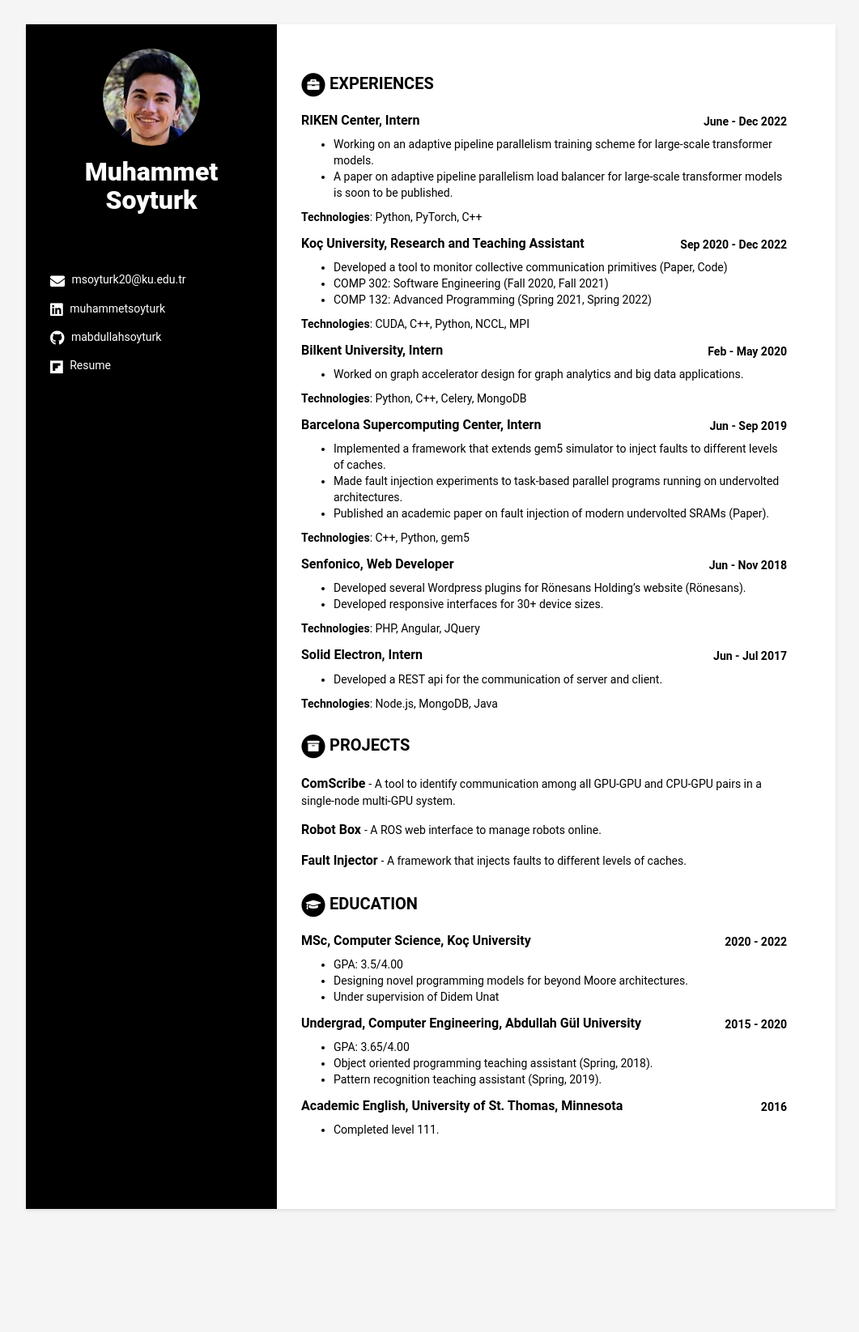
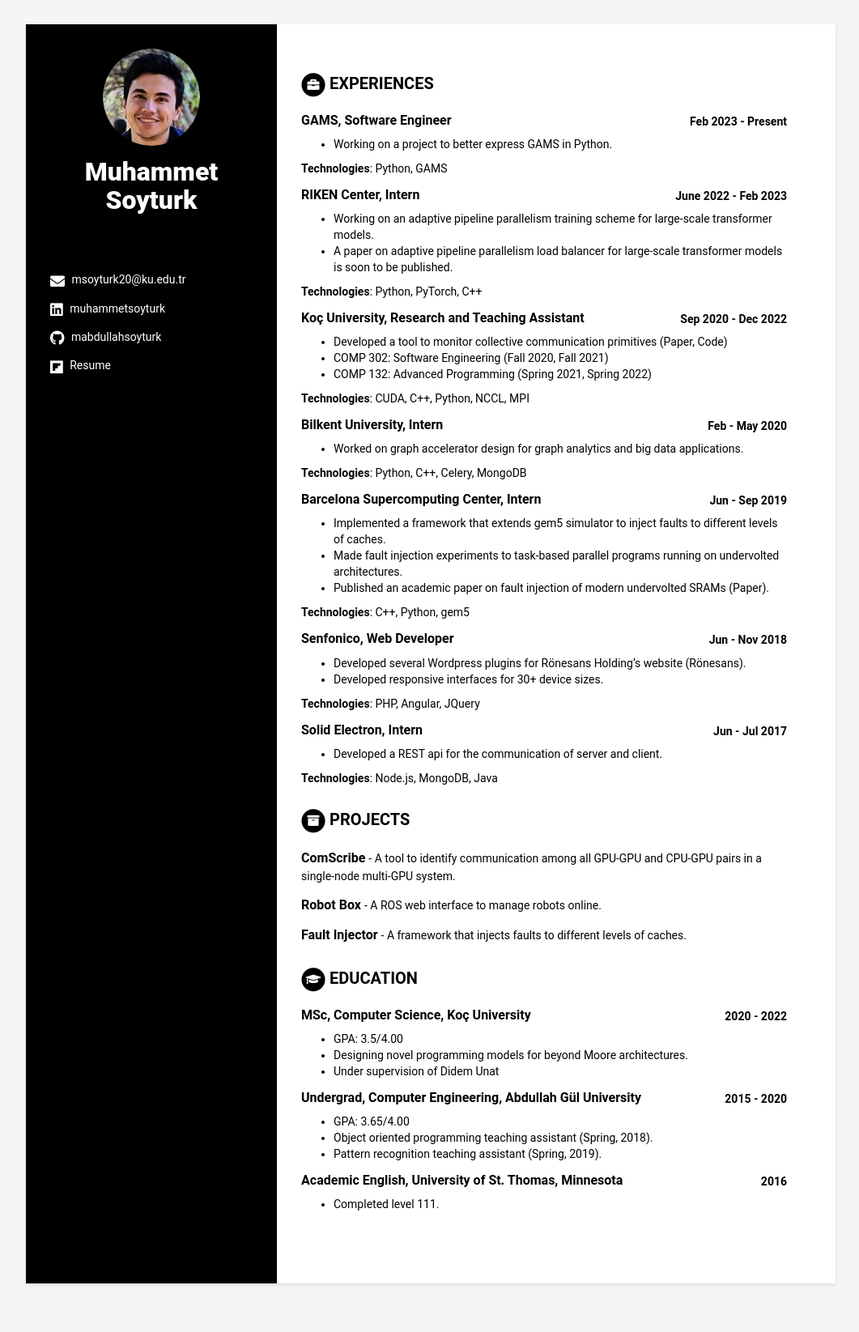
Before and after one commit to mabdullahsoyturk/mabdullahsoyturk.github.io, a Jekyll site: the page built from index.html, in a window 1280 px wide. Shown: the whole page at 81% size, without its empty margins (108-1169 px from the left). Built offline with Jekyll 4.4.1, drawn with Linux system fonts in a browser that asks for light colours; before the commit the page ends 1553 px from its top, so only the background shows below that.

Commit message:
Update data.yml

```diff
--- a/_data/data.yml
+++ b/_data/data.yml
@@ -29,8 +29,14 @@
       details: |
           - Completed level 111.
 experiences:
+    - title: GAMS, Software Engineer
+      time: Feb 2023 - Present
+      company: Braunschweig, Germany
+      details: |
+        - Working on a project to better express GAMS in Python.
+      technologies: Python, GAMS
     - title: RIKEN Center, Intern
-      time: June - Dec 2022
+      time: June 2022 - Feb 2023
       company: Kobe, Japan
       details: |
         - Working on an adaptive pipeline parallelism training scheme for large-scale transformer models.
```
